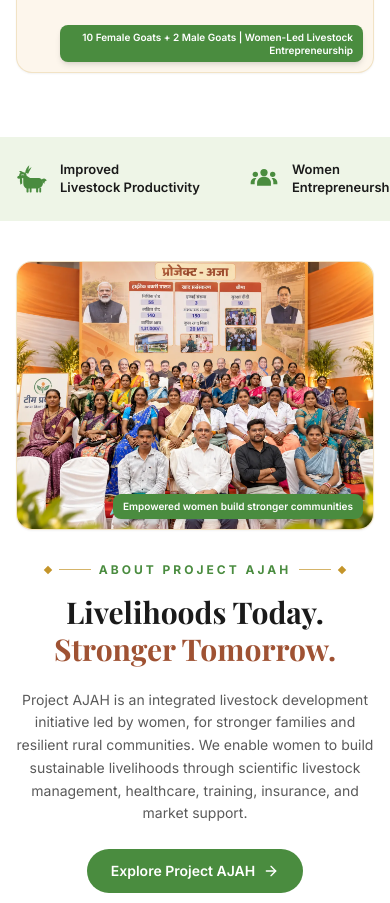
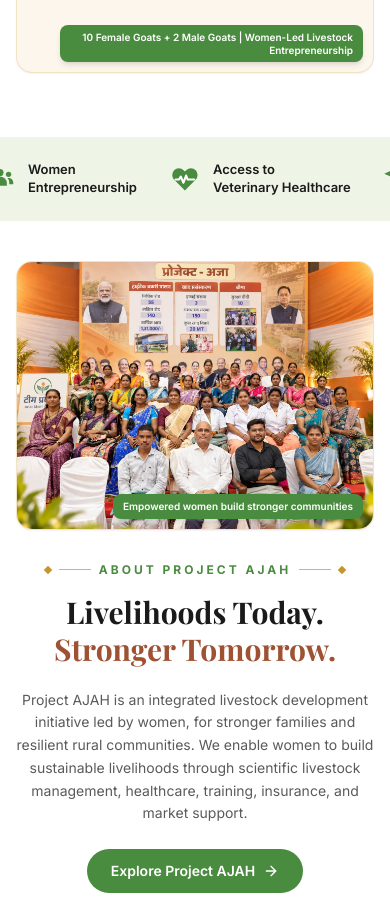
Before and after one commit to manikstu-tech/manikstu-tech, a Next.js app in the folder frontend/: page /en in a window 390 px wide. Shown: the part 4020-4923 px from the top of the page. Built offline with nearby package versions, Linux system fonts and the light colour scheme; no server answers; a web font is replaced by a local one.

Commit message:
Auto-scroll benefits strip on mobile
Co-Authored-By: Claude Opus 5 <noreply@anthropic.com>

```diff
--- a/frontend/src/app/[locale]/page.tsx
+++ b/frontend/src/app/[locale]/page.tsx
@@ -707,8 +707,10 @@ export default async function HomePage({ params }: { params: Promise<{ locale: s
           </div>
 
           {/* Benefits strip — full-bleed light-green band, pushed down so the watermark above stays visible */}
-          <div className="relative mx-[calc(50%-50vw)] mt-16 flex snap-x snap-mandatory gap-4 overflow-x-auto bg-[#EEF5E7] sm:snap-none px-4 py-6 sm:mt-20 sm:grid sm:grid-cols-3 md:grid-cols-6 sm:gap-y-6 sm:px-6 sm:overflow-visible scrollbar-hide">
-              {[
+          {/* Mobile: items rendered twice and slid left by 50% for a seamless auto-scroll loop */}
+          <div className="relative mx-[calc(50%-50vw)] mt-16 overflow-hidden bg-[#EEF5E7] py-6 sm:mt-20 sm:px-6 motion-reduce:overflow-x-auto">
+            <div className="flex w-max animate-[benefits-marquee_30s_linear_infinite] motion-reduce:animate-none sm:grid sm:w-auto sm:animate-none sm:grid-cols-3 sm:gap-4 sm:gap-y-6 md:grid-cols-6">
+              {[0, 1].flatMap((copy) => [
                 { Icon: GoatSolidIcon, l1: "Improved", l2: "Livestock Productivity" },
                 { Icon: PeopleSolidIcon, l1: "Women", l2: "Entrepreneurship" },
                 { Icon: HeartPulseSolidIcon, l1: "Access to", l2: "Veterinary Healthcare" },
@@ -717,9 +719,11 @@ export default async function HomePage({ params }: { params: Promise<{ locale: s
                 { Icon: StoreSolidIcon, l1: "Market Linkages", l2: "& Better Livelihoods" },
               ].map(({ Icon, l1, l2 }, i) => (
                 <div
-                  key={l1 + l2}
+                  key={copy + l1 + l2}
+                  aria-hidden={copy === 1 || undefined}
                   className={
-                    "flex shrink-0 snap-start whitespace-nowrap sm:shrink sm:whitespace-normal items-center gap-3 px-4 " +
+                    "flex shrink-0 whitespace-nowrap sm:shrink sm:whitespace-normal items-center gap-3 px-4 " +
+                    (copy === 1 ? "sm:hidden " : "") +
                     // sm (3-col): divider before every item except the first of each row
                     (i % 3 !== 0 ? "sm:border-l sm:border-manikstu-green/15 " : "") +
                     // md (6-col, single row): add the divider before the 4th item too
@@ -733,8 +737,9 @@ export default async function HomePage({ params }: { params: Promise<{ locale: s
                     {l2}
                   </span>
                 </div>
-              ))}
+              )))}
             </div>
+          </div>
         </section>
 
         {/* About Project AJAH — Livelihoods Today */}
--- a/frontend/src/app/globals.css
+++ b/frontend/src/app/globals.css
@@ -37,6 +37,12 @@ h1, h2, h3, h4, h5, h6 {
   display: block;
   flex-shrink: 0;
   margin: auto;
+}
+
+@keyframes benefits-marquee {
+  to {
+    transform: translateX(-50%);
+  }
 }
 
 .hide-scrollbar {
```
